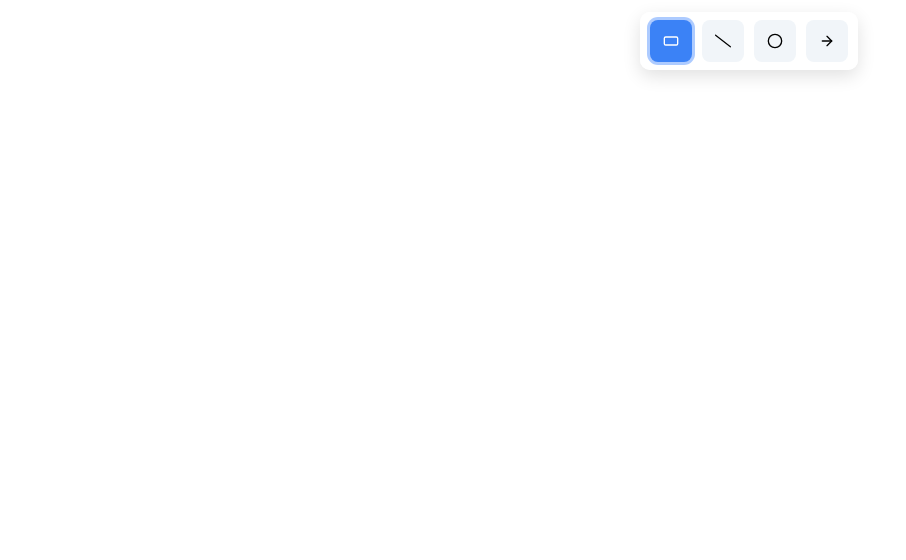
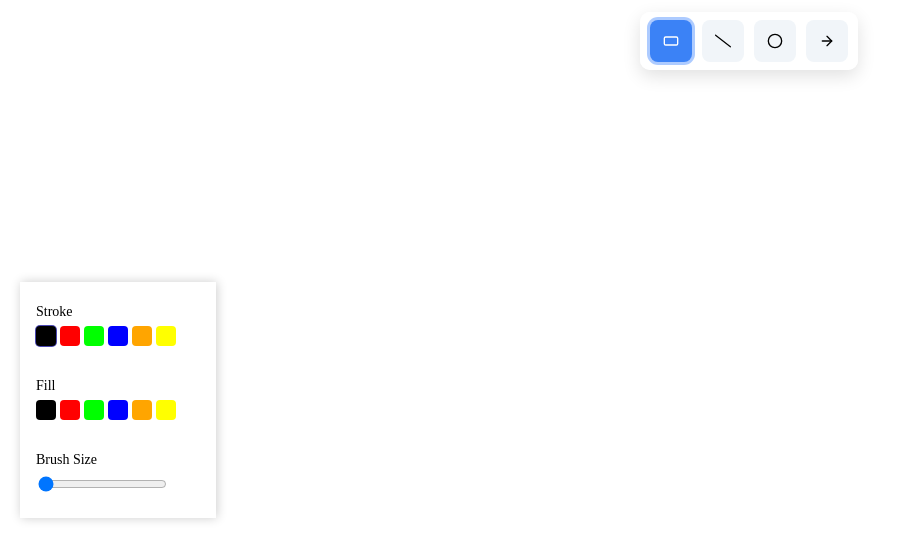
Before and after one commit to Whitedevil70011/White_Board, a React (Create React App) app: page / in a window 1280 px wide. Shown: the top 560 px of the page, without its empty margins (0-906 px from the left). Built offline with nearby package versions, Linux system fonts and the light colour scheme.

Commit message:
tool box context is ready

```diff
--- a/src/App.js
+++ b/src/App.js
@@ -1,14 +1,18 @@
 import Board from "./componets/Board";
 import Toolbox from "./componets/Toolbox";
+import Toolbar from "./componets/Toolbar";
 import Boardprovider from "./store/Boardprovider";
+import ToolboxProvider from "./store/toolboxprovider";
 
 function App() {
   return (
-   <Boardprovider>
-      <Toolbox />
-      <Board />
-
-    </Boardprovider>
+    <ToolboxProvider>
+      <Boardprovider>
+        <Toolbar />
+        <Toolbox />
+        <Board />
+      </Boardprovider>
+    </ToolboxProvider>
   );
 }
 
--- /dev/null
+++ b/src/componets/Toolbar/index.js
@@ -0,0 +1,62 @@
+import React, { useContext, useState } from "react";
+import classes from "./index.module.css";
+import cx from "classnames";
+import { LuArrowRight, LuCircle, LuRectangleHorizontal } from "react-icons/lu";
+import { FaSlash } from "react-icons/fa6";
+import { TOOL_ITEMS } from "../../constants";
+import BoardContext from "../../store/board-context";
+
+function Toolbar() {
+  // const [activeTool, setActiveTool] = useState(TOOL_ITEMS.RECTANGLE);
+  const {activeTool, changeToolHandler} =useContext(BoardContext);
+
+
+
+  return (
+    <div className={classes.container}>
+      <div
+        className={cx(classes.toolItem, {
+          [classes.active]: activeTool === TOOL_ITEMS.RECTANGLE,
+        })}
+        onClick={() => changeToolHandler(TOOL_ITEMS.RECTANGLE)}
+      >
+        <LuRectangleHorizontal />
+      </div>
+      <div
+        className={cx(classes.toolItem, {
+          [classes.active]: activeTool === TOOL_ITEMS.LINE,
+        })}
+        onClick={() => changeToolHandler(TOOL_ITEMS.LINE)}
+      >
+        <FaSlash />
+      </div>
+
+      <div
+        className={cx(classes.toolItem, {
+          [classes.active]: activeTool === TOOL_ITEMS.CIRCLE,
+        })}
+        onClick={() => changeToolHandler(TOOL_ITEMS.CIRCLE)}
+      >
+        <LuCircle />
+
+
+      </div>
+
+       <div
+        className={cx(classes.toolItem, {
+          [classes.active]: activeTool === TOOL_ITEMS.ARROW,
+        })}
+        onClick={() => changeToolHandler(TOOL_ITEMS.ARROW)}
+      >
+        <LuArrowRight />
+      </div>
+
+
+
+
+
+    </div>
+  );
+}
+
+export default Toolbar;
--- /dev/null
+++ b/src/componets/Toolbar/index.module.css
@@ -0,0 +1,19 @@
+.container {
+  @apply fixed left-1/2 top-3 flex -translate-x-1/2 gap-2.5 rounded-[10px] border border-black/10 bg-white/90 px-2.5 py-2 shadow-[0_6px_18px_rgba(0,0,0,0.12)];
+}
+
+.toolItem {
+  @apply grid h-[42px] w-[42px] cursor-pointer place-items-center rounded-lg border border-black/15 bg-slate-100 font-semibold transition-[background,border-color,box-shadow] duration-150 ease-out;
+}
+
+.toolItem:hover {
+  @apply border-blue-400 bg-blue-50 shadow-[0_0_0_3px_rgba(74,141,255,0.25)];
+}
+
+.toolItem:active {
+  @apply border-blue-500 bg-blue-100 shadow-[0_0_0_3px_rgba(74,141,255,0.5)];
+}
+
+.active {
+  @apply border-blue-600 bg-blue-500 text-white shadow-[0_0_0_3px_rgba(74,141,255,0.45)];
+}
--- a/src/componets/Toolbox/index.js
+++ b/src/componets/Toolbox/index.js
@@ -1,62 +1,95 @@
-import React, { useContext, useState } from "react";
+import React from "react";
 import classes from "./index.module.css";
 import cx from "classnames";
-import { LuArrowRight, LuCircle, LuRectangleHorizontal } from "react-icons/lu";
-import { FaSlash } from "react-icons/fa6";
-import { TOOL_ITEMS } from "../../constants";
+import {
+  COLORS,
+  FILL_TOOL_TYPES,
+  STROKE_TOOL_TYPES,
+  SIZE_TOOL_TYPES,
+  TOOL_ITEMS,
+} from "../../constants";
+import { useContext } from "react";
+import ToolboxContext from "../../store/toolboxcontext";
 import BoardContext from "../../store/board-context";
 
-function Toolbox() {
-  // const [activeTool, setActiveTool] = useState(TOOL_ITEMS.RECTANGLE);
-  const {activeTool, changeToolHandler} =useContext(BoardContext);
+function ToolBox() {
+  const { activeTool } = useContext(BoardContext);
 
+  const { toolBoxState, changeStrokeHandler, changeFillHandler, changesizeHandler } =
+    useContext(ToolboxContext);
+  const strokeColor = toolBoxState[activeTool]?.stroke || "#000000";
+  const fillColor = toolBoxState[activeTool]?.fill || null;
+const size = toolBoxState[activeTool]?.size || 1;
 
 
   return (
     <div className={classes.container}>
-      <div
-        className={cx(classes.toolItem, {
-          [classes.active]: activeTool === TOOL_ITEMS.RECTANGLE,
-        })}
-        onClick={() => changeToolHandler(TOOL_ITEMS.RECTANGLE)}
-      >
-        <LuRectangleHorizontal />
-      </div>
-      <div
-        className={cx(classes.toolItem, {
-          [classes.active]: activeTool === TOOL_ITEMS.LINE,
-        })}
-        onClick={() => changeToolHandler(TOOL_ITEMS.LINE)}
-      >
-        <FaSlash />
-      </div>
 
-      <div
-        className={cx(classes.toolItem, {
-          [classes.active]: activeTool === TOOL_ITEMS.CIRCLE,
-        })}
-        onClick={() => changeToolHandler(TOOL_ITEMS.CIRCLE)}
-      >
-        <LuCircle />
+      {
+        STROKE_TOOL_TYPES.includes(activeTool) && (
+        <div className={classes.selectOptionContainer}>
+          <div className={classes.toolBoxLabel}>Stroke</div>
 
+          <div className={classes.colorOptions}>
+            {Object.values(COLORS).map((c) => {
+              return (
+                <div
+                  key={c}
+                  className={cx(classes.colorBox, {
+                    [classes.activeColorBox]: strokeColor === c,
+                  })}
+                  style={{ backgroundColor: c }}
+                  onClick={() => changeStrokeHandler(activeTool, c)}
+                ></div>
+              );
+            })}
+          </div>
+        </div>
+      )}
 
-      </div>
+      {FILL_TOOL_TYPES.includes(activeTool) && (
+        <div className={classes.selectOptionContainer}>
+          <div className={classes.toolBoxLabel}>Fill</div>
 
-       <div
-        className={cx(classes.toolItem, {
-          [classes.active]: activeTool === TOOL_ITEMS.ARROW,
-        })}
-        onClick={() => changeToolHandler(TOOL_ITEMS.ARROW)}
-      >
-        <LuArrowRight />
-      </div>
+          <div className={classes.colorOptions}>
+            {Object.values(COLORS).map((c) => {
+              return (
+                <div
+                  key={c}
+                  className={cx(classes.colorBox, {
+                    [classes.activeColorBox]: fillColor === c,
+                  })}
+                  style={{ backgroundColor: c }}
+                  onClick={() => changeFillHandler(activeTool, c)}
+                ></div>
+              );
+            })}
+          </div>
+        </div>
+      )}
 
 
 
 
+      {SIZE_TOOL_TYPES.includes(activeTool) && (
+        <div className={classes.selectOptionContainer}>
+          <div className={classes.toolBoxLabel}>
+            {activeTool === TOOL_ITEMS.TEXT ? "Font Size" : "Brush Size"}
+          </div>
+
+          <input
+            type="range"
+            min={activeTool === TOOL_ITEMS.TEXT ? 12 : 1}
+            max={activeTool === TOOL_ITEMS.TEXT ? 64 : 10}
+            step={1}
+            value={size}
+            onChange={(e) => changesizeHandler(activeTool, e.target.value)}
+          />
+        </div>
+      )}
 
     </div>
   );
 }
 
-export default Toolbox;
+export default ToolBox;
--- a/src/componets/Toolbox/index.module.css
+++ b/src/componets/Toolbox/index.module.css
@@ -1,19 +1,49 @@
 .container {
-  @apply fixed left-1/2 top-3 flex -translate-x-1/2 gap-2.5 rounded-[10px] border border-black/10 bg-white/90 px-2.5 py-2 shadow-[0_6px_18px_rgba(0,0,0,0.12)];
+  @apply absolute top-1/2 left-5 text-sm border border-gray-400;
+  transform: translateY(-50%);
+  box-shadow: 1px 0 10px rgba(0, 0, 0, 0.2);
 }
 
-.toolItem {
-  @apply grid h-[42px] w-[42px] cursor-pointer place-items-center rounded-lg border border-black/15 bg-slate-100 font-semibold transition-[background,border-color,box-shadow] duration-150 ease-out;
+.selectOptionContainer {
+  @apply mb-6 last:mb-0 first:pt-5 last:pb-5 px-4;
 }
 
-.toolItem:hover {
-  @apply border-blue-400 bg-blue-50 shadow-[0_0_0_3px_rgba(74,141,255,0.25)];
+.toolBoxLabel {
+  @apply block mb-1;
 }
 
-.toolItem:active {
-  @apply border-blue-500 bg-blue-100 shadow-[0_0_0_3px_rgba(74,141,255,0.5)];
+.colorsContainer {
+  @apply flex flex-wrap items-center;
 }
 
-.active {
-  @apply border-blue-600 bg-blue-500 text-white shadow-[0_0_0_3px_rgba(74,141,255,0.45)];
+.colorBox {
+  @apply inline-block w-5 h-5 rounded mr-1 last:mr-0;
 }
+
+.noFillColorBox {
+  background: linear-gradient(
+      to top left,
+      rgba(255, 0, 0, 0) 0%,
+      rgba(255, 0, 0, 0) calc(50% - 0.8px),
+      rgba(255, 0, 0, 1) 50%,
+      rgba(255, 0, 0, 0) calc(50% + 0.8px),
+      rgba(255, 0, 0, 0) 100%
+    ),
+    linear-gradient(
+      to top right,
+      rgba(255, 0, 0, 0) 0%,
+      rgba(255, 0, 0, 0) calc(50% - 0.8px),
+      rgba(255, 0, 0, 1) 50%,
+      rgba(255, 0, 0, 0) calc(50% + 0.8px),
+      rgba(255, 0, 0, 0) 100%
+    );
+}
+
+.activeColorBox {
+  @apply border border-gray-300;
+  box-shadow: 0 0 0 1px #4a47b1;
+}
+
+.colorPicker {
+  @apply mr-5 w-10 h-10 rounded border-2 border-neutral-400;
+}
--- a/src/constants.js
+++ b/src/constants.js
@@ -8,6 +8,16 @@
   TEXT: "TEXT",
 };
 
+export const COLORS = {
+BLACK: "#000000",
+  RED: "#ff0000",
+  GREEN: "#00ff00",
+  BLUE: "#0000ff",
+  ORANGE: "#ffa500",
+  YELLOW: "#ffff00",
+  WHITE: "#ffffff",
+};
+
 
 export const TOOL_ACTION_TYPES={
   NONE:"NONE",
@@ -16,3 +26,27 @@
 
 
 }
+
+export const TOOLBOX_ACTIONS = {
+  CHANGE_STROKE: "CHANGE_STROKE",
+  CHANGE_FILL: "CHANGE_FILL",
+  CHANGE_SIZE: "CHANGE_SIZE",
+};
+export const FILL_TOOL_TYPES = [TOOL_ITEMS.RECTANGLE, TOOL_ITEMS.CIRCLE];
+export const STROKE_TOOL_TYPES = [
+  TOOL_ITEMS.BRUSH,
+  TOOL_ITEMS.LINE,
+  TOOL_ITEMS.ARROW,
+  TOOL_ITEMS.RECTANGLE,
+  TOOL_ITEMS.CIRCLE,
+  TOOL_ITEMS.TEXT,
+];
+
+
+export const SIZE_TOOL_TYPES = [
+  TOOL_ITEMS.LINE,
+  TOOL_ITEMS.ARROW,
+  TOOL_ITEMS.RECTANGLE,
+  TOOL_ITEMS.CIRCLE,
+  TOOL_ITEMS.TEXT,
+];
--- a/src/store/Boardprovider.js
+++ b/src/store/Boardprovider.js
@@ -1,6 +1,7 @@
-import React from "react";
+import React, { useContext } from "react";
 
 import BoardContext from "./board-context";
+import ToolboxContext from "./toolboxcontext";
 
 import { TOOL_ACTION_TYPES, TOOL_ITEMS } from "../constants";
 import { CreateRoughElement } from "../Utils/element";
@@ -18,14 +19,14 @@
       };
     }
     case "ADD_ELEMENT": {
-      const { clientX, clientY } = action.payload;
+      const { clientX, clientY,stroke,fill,size } = action.payload;
       const newElement = CreateRoughElement(
         state.element.length + 1,
         clientX,
         clientY,
         clientX,
         clientY,
-        { type: state.activeToolItem },
+        { type: state.activeToolItem ,stroke:stroke,fill:fill,size:size},
       );
 
       return {
@@ -35,7 +36,7 @@
       };
     }
     case "DRAW_MOVE": {
-      const { clientX, clientY } = action.payload;
+      const { clientX, clientY, stroke, fill, size } = action.payload;
       if (state.element.length === 0) {
         return state;
       }
@@ -48,7 +49,7 @@
         prevelement[index].y1,
         clientX,
         clientY,
-        { type: state.activeToolItem },
+        { type: state.activeToolItem, stroke, fill, size },
       );
 
       prevelement[index] = newElement;
@@ -70,6 +71,7 @@
   }
 };
 
+
 const initialBoardState = {
   activeToolItem: TOOL_ITEMS.RECTANGLE,
   toolActionType: TOOL_ACTION_TYPES.NONE,
@@ -77,6 +79,7 @@
 };
 
 function Boardprovider({ children }) {
+  const { toolBoxState } = useContext(ToolboxContext);
   const [boardState, dispatch] = React.useReducer(
     boardReducer,
     initialBoardState,
@@ -97,6 +100,9 @@
       payload: {
         clientX,
         clientY,
+        stroke: toolBoxState[boardState.activeToolItem]?.stroke || "#000000",
+        fill: toolBoxState[boardState.activeToolItem]?.fill || null,
+        size: toolBoxState[boardState.activeToolItem]?.size || 1,
       },
     });
   };
@@ -108,6 +114,9 @@
       payload: {
         clientX,
         clientY,
+        stroke: toolBoxState[boardState.activeToolItem]?.stroke || "#000000",
+        fill: toolBoxState[boardState.activeToolItem]?.fill || null,
+        size: toolBoxState[boardState.activeToolItem]?.size || 1,
       },
     });
   };
--- /dev/null
+++ b/src/store/toolboxcontext.js
@@ -0,0 +1,12 @@
+import { createContext } from "react";
+const ToolboxContext = createContext({
+  toolBoxState: {},
+  changeStrokeHandler: () => {},
+changeFillHandler:()=>{},
+changesizeHandler:()=>{},
+
+
+
+});
+
+export default ToolboxContext;
--- /dev/null
+++ b/src/store/toolboxprovider.js
@@ -0,0 +1,119 @@
+import React, { useReducer } from "react";
+import ToolboxContext from "./toolboxcontext";
+import { TOOL_ITEMS, COLORS, TOOLBOX_ACTIONS } from "../constants";
+
+
+
+const toolBoxReducer = (state, action) => {
+  if (!action || !action.type) {
+    return state;
+  }
+
+  switch (action.type) {
+    case TOOLBOX_ACTIONS.CHANGE_STROKE: {
+      return {
+        ...state,
+        [action.payload.tool]: {
+          ...state[action.payload.tool],
+          stroke: action.payload.stroke,
+        },
+      };
+    }
+    case TOOLBOX_ACTIONS.CHANGE_FILL: {
+      return {
+        ...state,
+        [action.payload.tool]: {
+          ...state[action.payload.tool],
+          fill: action.payload.fill,
+        },
+      };
+    }
+
+    case TOOLBOX_ACTIONS.CHANGE_SIZE: {
+      return {
+        ...state,
+        [action.payload.tool]: {
+          ...state[action.payload.tool],
+          size: action.payload.size,
+        },
+      };
+    }
+
+    default:
+      return state;
+  }
+};
+
+const initalToolBoxState = {
+  [TOOL_ITEMS.LINE]: {
+    stroke: COLORS.BLACK,
+    size: 1,
+  },
+  [TOOL_ITEMS.RECTANGLE]: {
+    stroke: COLORS.BLACK,
+    size: 1,
+    fill: null,
+  },
+  [TOOL_ITEMS.CIRCLE]: {
+    stroke: COLORS.BLACK,
+    size: 1,
+    fill: null,
+  },
+  [TOOL_ITEMS.ARROW]: {
+    stroke: COLORS.BLACK,
+    size: 1,
+  },
+};
+
+function ToolboxProvider({ children }) {
+  const [toolBoxState, dispatchToolBoxAction] = useReducer(
+    toolBoxReducer,
+    initalToolBoxState,
+  );
+
+  const changeStrokeHandler = (tool, c) => {
+    dispatchToolBoxAction({
+      type: TOOLBOX_ACTIONS.CHANGE_STROKE ,
+      payload: {
+        tool,
+        stroke: c,
+      },
+    });
+  };
+
+  const changeFillHandler = (tool, c) => {
+    dispatchToolBoxAction({
+      type: TOOLBOX_ACTIONS.CHANGE_FILL,
+      payload: {
+        tool,
+        fill: c,
+      },
+    });
+  };
+  const changesizeHandler = (tool, size) => {
+    dispatchToolBoxAction({
+      type: TOOLBOX_ACTIONS.CHANGE_SIZE,
+      payload: {
+        tool,
+        size: Number(size),
+      },
+    });
+  };
+
+  const toolBoxContextValue = {
+    toolBoxState,
+    dispatchToolBoxAction,
+    changeStrokeHandler,
+    changeFillHandler,
+    changesizeHandler,
+
+  };
+
+  return (
+    <ToolboxContext.Provider value={toolBoxContextValue}>
+      {children}
+    </ToolboxContext.Provider>
+  );
+}
+
+export default ToolboxProvider;
```
Also changed, not shown: src/Utils/element.js (+20 -1 lines).
